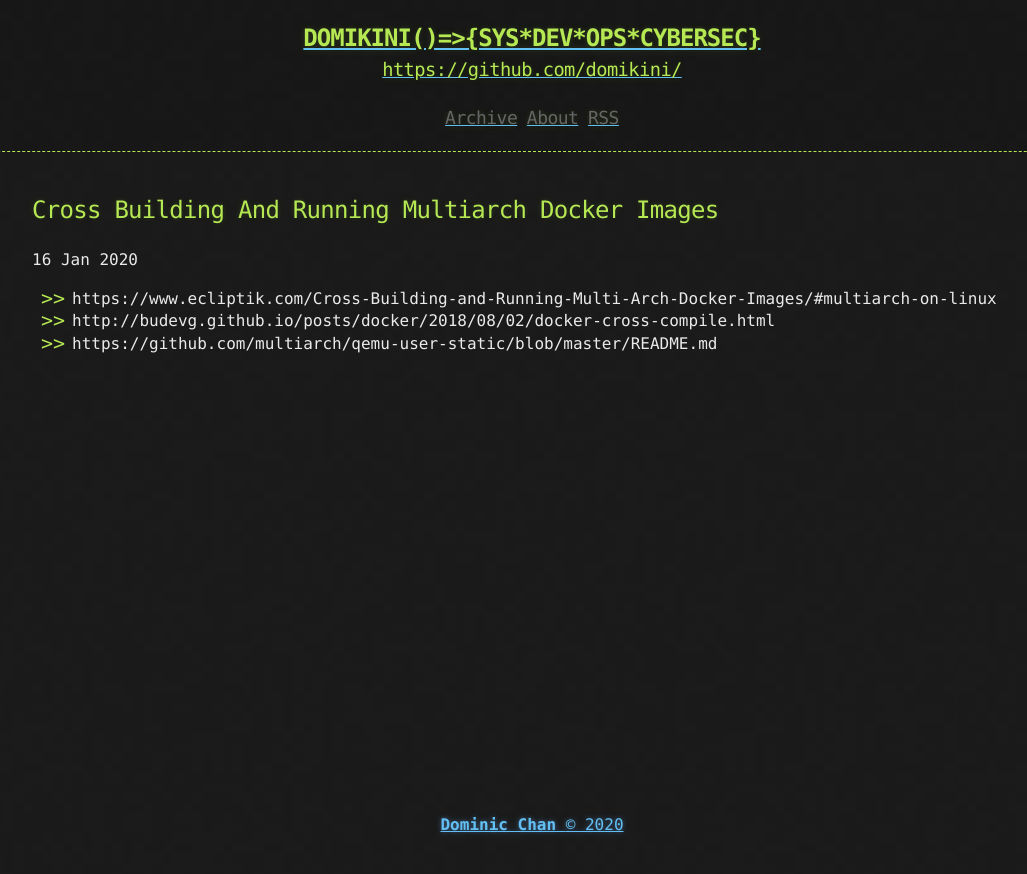
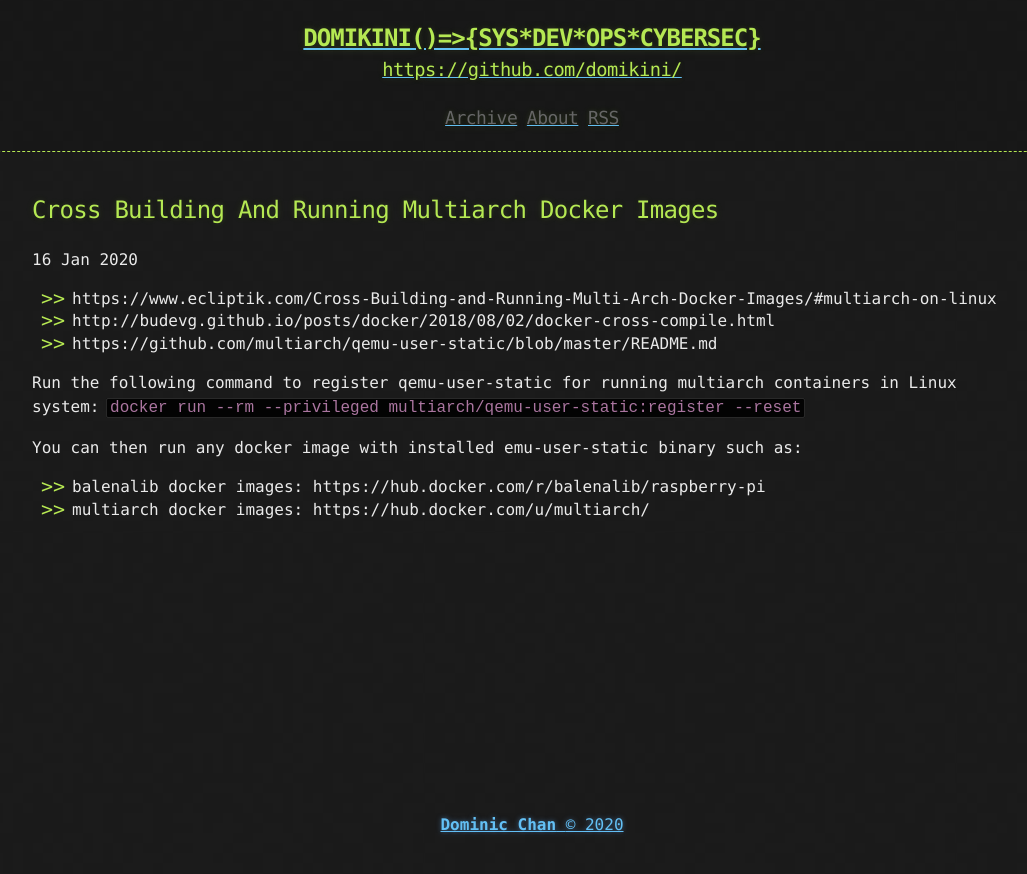
Before and after one commit to domikini/domikini.github.io, a Jekyll site: the page built from _posts/2020-01-16-Cross-building-and-running-multiArch-Docker-images.md, in a window 1280 px wide. Shown: the top 874 px of the page, without its empty margins (108-1135 px from the left). Built offline with Jekyll 4.4.1, drawn with Linux system fonts in a browser that asks for light colours.

Commit message:
update docs

```diff
--- a/_posts/2020-01-16-Cross-building-and-running-multiArch-Docker-images.md
+++ b/_posts/2020-01-16-Cross-building-and-running-multiArch-Docker-images.md
@@ -1,3 +1,10 @@
 * https://www.ecliptik.com/Cross-Building-and-Running-Multi-Arch-Docker-Images/#multiarch-on-linux
 * http://budevg.github.io/posts/docker/2018/08/02/docker-cross-compile.html
 * https://github.com/multiarch/qemu-user-static/blob/master/README.md
+
+Run the following command to register qemu-user-static for running multiarch containers in Linux system:
+`docker run --rm --privileged multiarch/qemu-user-static:register --reset`
+
+You can then run any docker image with installed emu-user-static binary such as:
+* balenalib docker images: https://hub.docker.com/r/balenalib/raspberry-pi
+* multiarch docker images: https://hub.docker.com/u/multiarch/
```
